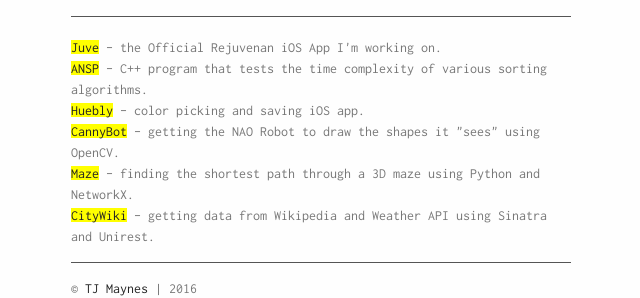
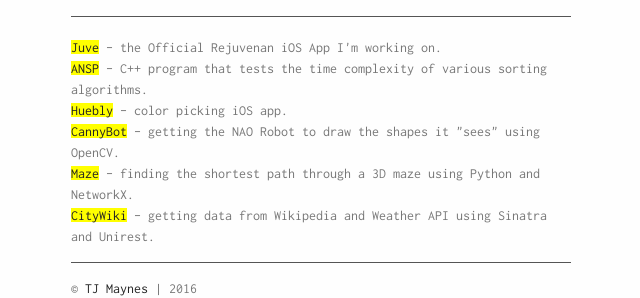
Before and after one commit to embaron/tjmaynes.github.io, a Jekyll site: the page built from index.html, in a window 1280 px wide. Shown: the part 281-579 px from the top of the page, without its empty margins (319-959 px from the left). Built offline with Jekyll 4.4.1, drawn with Linux system fonts in a browser that asks for light colours.

Commit message:
Update project description

```diff
--- a/_includes/projects.html
+++ b/_includes/projects.html
@@ -4,7 +4,7 @@
 		target="_blank">Juve</a> - the Official Rejuvenan iOS App I'm working on.</li>
     <li><a href="https://github.com/tjmaynes/ansp" target="_blank">ANSP</a> - C++ program that tests the time complexity of various sorting algorithms.</li>
     <li><a href="https://github.com/tjmaynes/huebly" target="_blank">Huebly</a>
-		- color picking and saving iOS app.</li>
+		- color picking iOS app.</li>
     <li><a href="/projects/canny-bot">CannyBot</a> - getting the NAO Robot to draw the shapes it "sees" using OpenCV.</li>
     <li><a href="https://github.com/tjmaynes/maze" target="_blank">Maze</a> -
 				finding the shortest path through a 3D maze using Python and NetworkX.</li>
```
